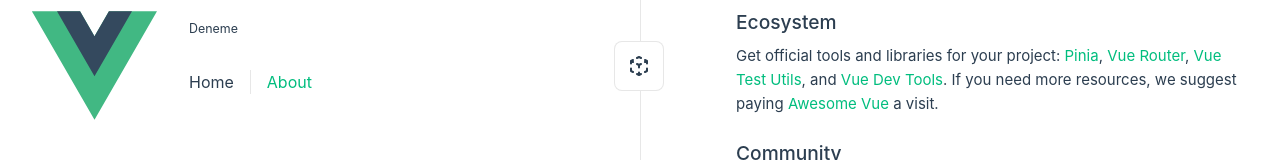
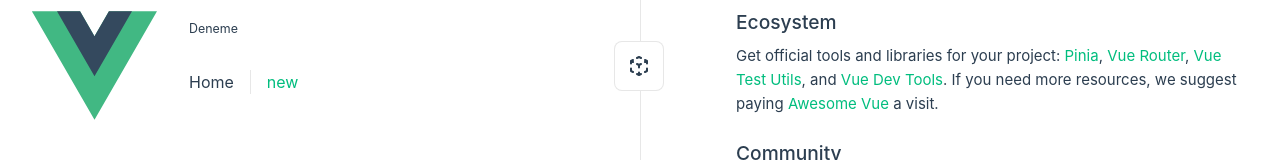
Before and after one commit to banuaggun/dashboard-vue, a Vue app: page / in a window 1280 px wide. Shown: the part 335-495 px from the top of the page. Built offline with nearby package versions, Linux system fonts and the light colour scheme.

Commit message:
Project preparations begin

```diff
--- a/src/App.vue
+++ b/src/App.vue
@@ -12,7 +12,7 @@ import HelloWorld from './components/HelloWorld.vue'
 
       <nav>
         <RouterLink to="/">Home</RouterLink>
-        <RouterLink to="/about">About</RouterLink>
+        <RouterLink to="/about">new</RouterLink>
       </nav>
     </div>
   </header>
```
Also changed, not shown: 1 other file (tests, documents, lock files or other folders).
